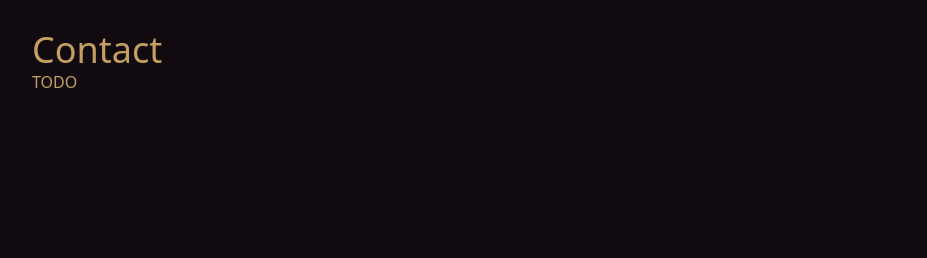
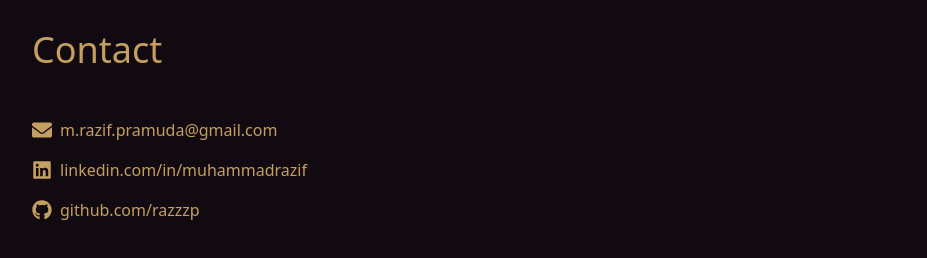
Before and after one commit to razzzp/razzzp.github.io, a Next.js app: page / in a window 1280 px wide. Shown: the part 3334-3592 px from the top of the page, without its empty margins (168-1095 px from the left). Built offline with nearby package versions, Linux system fonts and the light colour scheme.

Commit message:
contact section

```diff
--- a/src/app/page.tsx
+++ b/src/app/page.tsx
@@ -3,7 +3,7 @@
 
 import { ReactNode, useEffect, useRef, useState } from "react";
 import Link from "next/link";
-import { FaBars, FaTimes } from "react-icons/fa";
+import { FaBars, FaEnvelope, FaGithub, FaLinkedin, FaTimes } from "react-icons/fa";
 import { experiences, Position, Project, projects } from "./data";
 import { GiExpandedRays } from "react-icons/gi";
 
@@ -264,6 +264,42 @@ function ExperienceTimelineCustom() {
   )
 }
 
+function ContactSection() {
+  return (
+    <section className="py-12 text-base-content" id="contact">
+      <div className="flex flex-col items-start space-y-4">
+        <a
+          href="mailto:m.razif.pramuda@gmail.com"
+          className="flex items-center space-x-2 hover:text-neutral-content transition"
+        >
+          <FaEnvelope className="text-xl" />
+          <span>m.razif.pramuda@gmail.com</span>
+        </a>
+
+        <a
+          href="https://www.linkedin.com/in/muhammadrazif/"
+          target="_blank"
+          rel="noopener noreferrer"
+          className="flex items-center space-x-2 hover:text-neutral-content transition"
+        >
+          <FaLinkedin className="text-xl" />
+          <span>linkedin.com/in/muhammadrazif</span>
+        </a>
+
+        <a
+          href="https://github.com/razzzp"
+          target="_blank"
+          rel="noopener noreferrer"
+          className="flex items-center space-x-2 hover:text-neutral-content transition"
+        >
+          <FaGithub className="text-xl" />
+          <span>github.com/razzzp</span>
+        </a>
+      </div>
+    </section>
+  );
+}
+
 export default function Home() {
   return (
     <>
@@ -280,14 +316,14 @@ export default function Home() {
             <p className="text-xl text-base-content/70">A Software Engineer who is always curious and excited to learn new things</p>
             <ul className="ml-1 mt-8 flex items-center" aria-label="Social media">
               <li className="mr-5 shrink-0 text-xs">
-                  <a className="block hover:text-slate-200" href="https://github.com/razzzp" target="_blank" rel="noreferrer noopener" aria-label="GitHub (opens in a new tab)" title="GitHub">
+                  <a className="block hover:text-neutral-content" href="https://github.com/razzzp" target="_blank" rel="noreferrer noopener" aria-label="GitHub (opens in a new tab)" title="GitHub">
                   <span className="sr-only">GitHub</span>
                   <svg xmlns="http://www.w3.org/2000/svg" viewBox="0 0 16 16" fill="currentColor" className="h-6 w-6" aria-hidden="true">
                   <path d="M8 0C3.58 0 0 3.58 0 8c0 3.54 2.29 6.53 5.47 7.59.4.07.55-.17.55-.38 0-.19-.01-.82-.01-1.49-2.01.37-2.53-.49-2.69-.94-.09-.23-.48-.94-.82-1.13-.28-.15-.68-.52-.01-.53.63-.01 1.08.58 1.23.82.72 1.21 1.87.87 2.33.66.07-.52.28-.87.51-1.07-1.78-.2-3.64-.89-3.64-3.95 0-.87.31-1.59.82-2.15-.08-.2-.36-1.02.08-2.12 0 0 .67-.21 2.2.82.64-.18 1.32-.27 2-.27.68 0 1.36.09 2 .27 1.53-1.04 2.2-.82 2.2-.82.44 1.1.16 1.92.08 2.12.51.56.82 1.27.82 2.15 0 3.07-1.87 3.75-3.65 3.95.29.25.54.73.54 1.48 0 1.07-.01 1.93-.01 2.2 0 .21.15.46.55.38A8.013 8.013 0 0016 8c0-4.42-3.58-8-8-8z"></path></svg>
                   </a>
                 </li>
                 <li className="mr-5 shrink-0 text-xs">
-                  <a className="block hover:text-slate-200" href="https://www.linkedin.com/in/muhammadrazif/" target="_blank" rel="noreferrer noopener" aria-label="LinkedIn (opens in a new tab)" title="LinkedIn">
+                  <a className="block hover:text-neutral-content" href="https://www.linkedin.com/in/muhammadrazif/" target="_blank" rel="noreferrer noopener" aria-label="LinkedIn (opens in a new tab)" title="LinkedIn">
                   <span className="sr-only">LinkedIn</span>
                   <svg xmlns="http://www.w3.org/2000/svg" viewBox="0 0 24 24" fill="currentColor" className="h-6 w-6" aria-hidden="true"><path d="M20.5 2h-17A1.5 1.5 0 002 3.5v17A1.5 1.5 0 003.5 22h17a1.5 1.5 0 001.5-1.5v-17A1.5 1.5 0 0020.5 2zM8 19H5v-9h3zM6.5 8.25A1.75 1.75 0 118.3 6.5a1.78 1.78 0 01-1.8 1.75zM19 19h-3v-4.74c0-1.42-.6-1.93-1.38-1.93A1.74 1.74 0 0013 14.19a.66.66 0 000 .14V19h-3v-9h2.9v1.3a3.11 3.11 0 012.7-1.4c1.55 0 3.36.86 3.36 3.66z"></path></svg>
                   </a>
@@ -350,7 +386,7 @@ export default function Home() {
 
         <FullPaddedSection secId="contact">
           <h2 className="text-4xl pd-4 pt-8" id="contact">Contact</h2>
-          TODO
+          <ContactSection></ContactSection>
         </FullPaddedSection>
 
         {/* Floating Collapsible Menu */}
```
